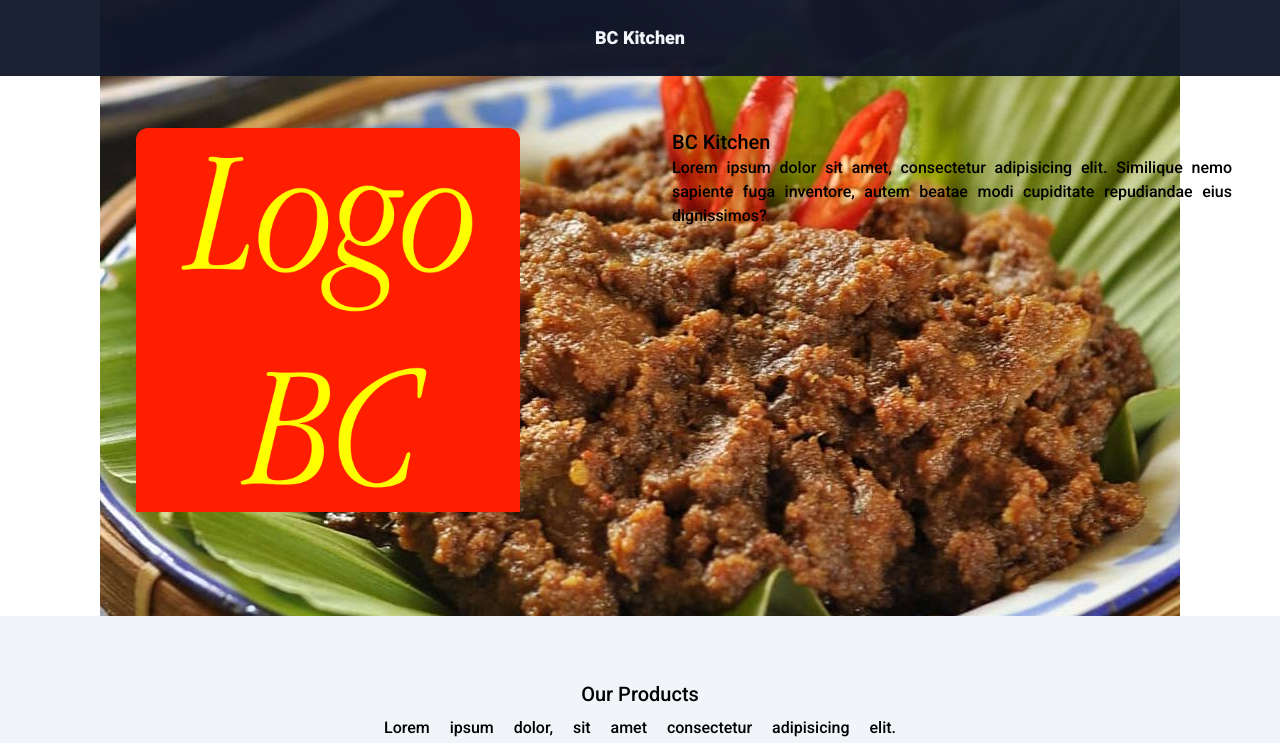
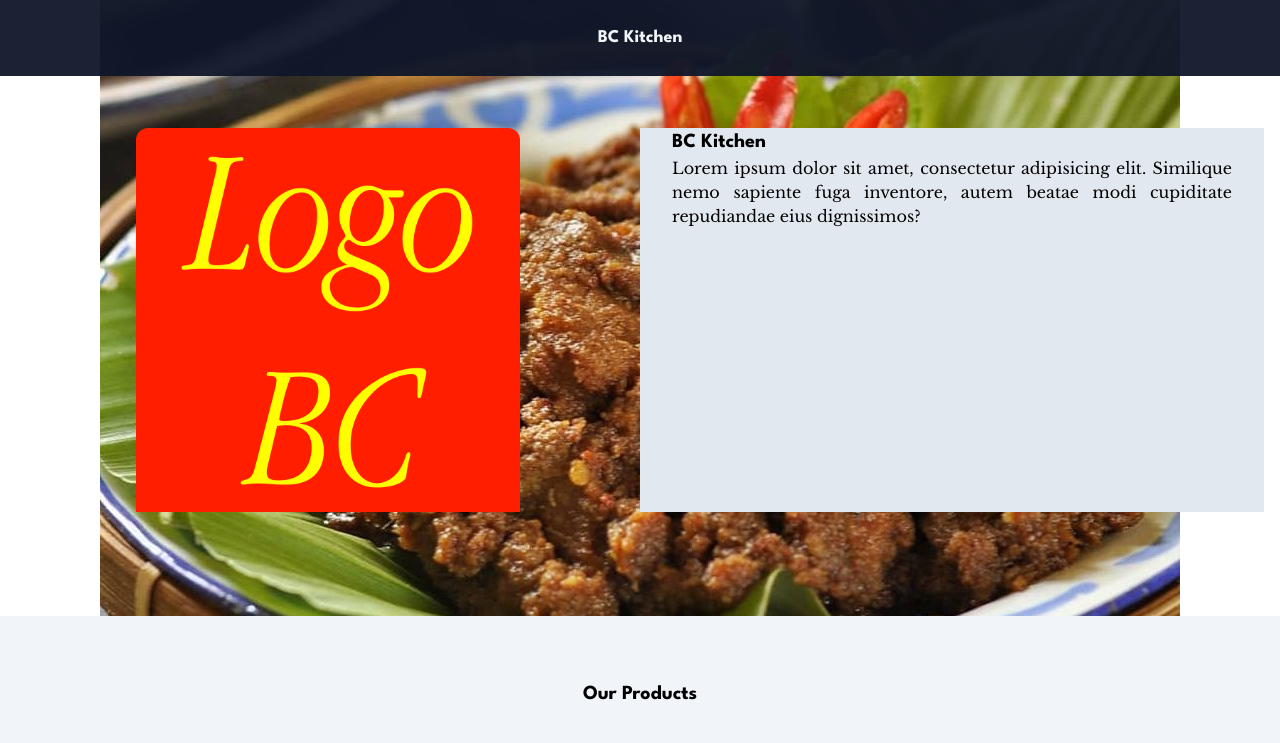
Before and after one commit to rafazzaky/BC-Kitchen, a website: page index.html in a window 1280 px wide. Shown: the top 743 px of the page. Drawn offline with nearby package versions, Linux system fonts and the light colour scheme.

Commit message:
Adding font

```diff
--- a/index.html
+++ b/index.html
@@ -7,7 +7,7 @@
     <link href="dist/output.css" rel="stylesheet">
     <link rel="preconnect" href="https://fonts.googleapis.com">
     <link rel="preconnect" href="https://fonts.gstatic.com" crossorigin>
-    <link href="https://fonts.googleapis.com/css2?family=Roboto:wght@300;500;900&display=swap" rel="stylesheet">
+    <link href="https://fonts.googleapis.com/css2?family=League+Spartan:wght@700&family=Libre+Baskerville&family=Poppins:wght@300&display=swap" rel="stylesheet">
     <title>BC Kitchen</title>
 </head>
 <body>
@@ -16,7 +16,7 @@
         <div class="container">
             <div class="flex items-center">
                 <div class="px-4 mx-auto">
-                    <a href="#home" class="font-bold text-lg text-primary block py-6">BC Kitchen</a>
+                    <a href="#home" class="font-bold text-lg text-primary block py-6 font-spar">BC Kitchen</a>
                 </div>
 
             </div>
@@ -30,9 +30,9 @@
                 <div class=" w-full self-center px-8 md:w-1/2 mb-12">
                     <img class="rounded-t-xl w-full max-w-sm mx-auto" src="dist/img/logo-bc.jpg" alt="">
                 </div>
-                <div class="w-full mx-auto px-8 md:w-1/2">
-                    <h1 class="text-xl">BC Kitchen</h1>
-                    <p class="text-justify">Lorem ipsum dolor sit amet, consectetur adipisicing elit. Similique nemo sapiente fuga inventore, autem beatae modi cupiditate repudiandae eius dignissimos?</p>
+                <div class="w-full mx-auto px-8 md:w-1/2 bg-slate-200 mb-12">
+                    <h1 class="text-xl font-spar">BC Kitchen</h1>
+                    <p class="text-justify font-bask">Lorem ipsum dolor sit amet, consectetur adipisicing elit. Similique nemo sapiente fuga inventore, autem beatae modi cupiditate repudiandae eius dignissimos?</p>
                 </div>
             </div>
         </div>
@@ -42,9 +42,8 @@
     <section id="product" class="pt-14 pb-14 bg-slate-100">
         <div class="container">
             <div class="w-full px-8 flex flex-wrap">
-                <div class="max-w-xl w-full mx-auto text-center px-8 mb-4">
-                    <h1 class="text-xl py-2">Our Products</h1>
-                    <p class="text-justify">Lorem ipsum dolor, sit amet consectetur adipisicing elit. Necessitatibus, modi? njlhlnjlnjn</p>
+                <div class="max-w-xl w-full mx-auto text-center px-8 mb-">
+                    <h1 class="text-xl py-2 font-spar">Our Products</h1>
                 </div>
             </div>
             <div class="flex flex-wrap justify-center xl:justify-between xl:px-16">
--- a/src/input.css
+++ b/src/input.css
@@ -2,9 +2,15 @@
 @tailwind components;
 @tailwind utilities;
 
-body {
-    font-family: 'Roboto', sans-serif;
+
+h1{
+    font-family: 'League Spartan', sans-serif;
 }
+
+p{
+    font-family:'Libre Baskerville', serif;
+}
+
 
 .navbar-fixed{
     @apply fixed z-[9999] bg-slate-900 bg-opacity-95;
--- a/tailwind.config.js
+++ b/tailwind.config.js
@@ -15,7 +15,9 @@ module.exports = {
         tokped: '#42B559',
       },
       fontFamily:{
-        roboto: "'Roboto', sans-serif;",
+        spar: "'League Spartan', sans-serif;",
+        bask: "'Libre Baskerville', serif;",
+        pop: "'Poppins', sans-serif;",
       },
       screens: {
         'md': '720px',
```
Also changed, not shown: dist/output.css.
